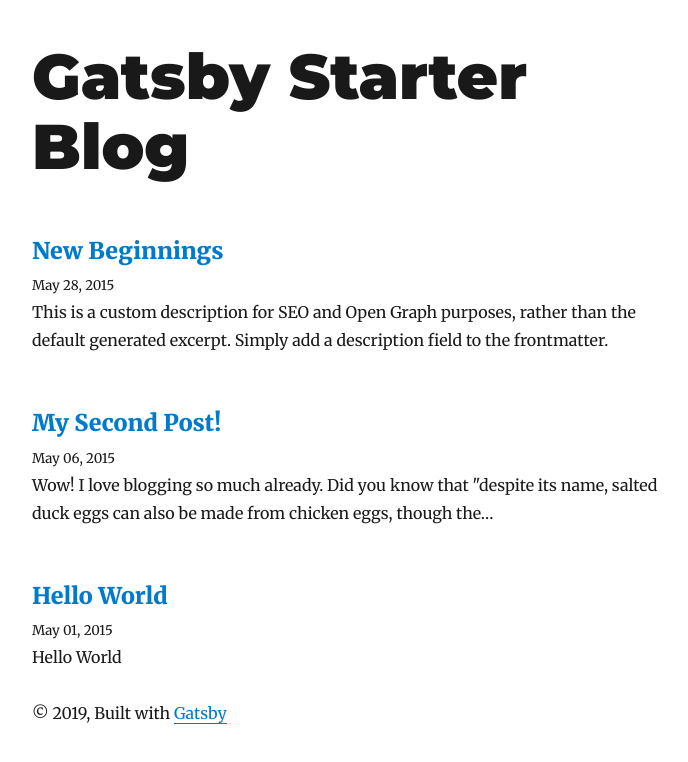
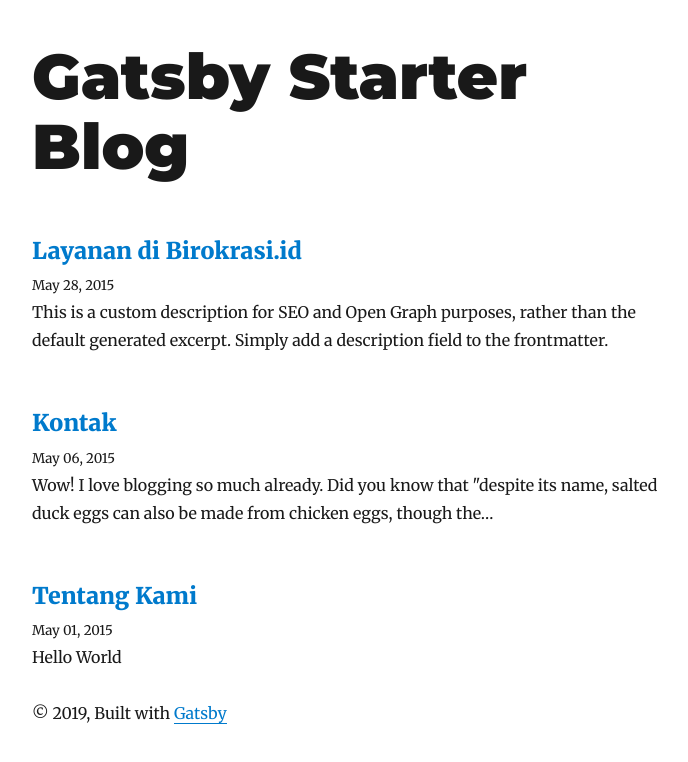
Before and after one commit to satriahrh/birokrasi, a Gatsby site: page / in a window 1280 px wide. Shown: the whole page, without its empty margins (293-981 px from the left). Built offline with nearby package versions, Linux system fonts and the light colour scheme; Gatsby itself is replaced by a stand-in of ours; some packages are replaced by stand-ins of ours.

Commit message:
update first content

```diff
--- a/content/blog/my-second-post/index.md
+++ b/content/blog/kontak/index.md
@@ -1,5 +1,5 @@
 ---
-title: My Second Post!
+title: Kontak
 date: "2015-05-06T23:46:37.121Z"
 ---
 
--- a/content/blog/new-beginnings/index.md
+++ b/content/blog/layanan-di-birokrasi-id/index.md
@@ -1,5 +1,5 @@
 ---
-title: New Beginnings
+title: Layanan di Birokrasi.id
 date: "2015-05-28T22:40:32.169Z"
 description: This is a custom description for SEO and Open Graph purposes, rather than the default generated excerpt. Simply add a description field to the frontmatter.
 ---
--- a/content/blog/hello-world/index.md
+++ b/content/blog/tentang-kami/index.md
@@ -1,5 +1,5 @@
 ---
-title: Hello World
+title: Tentang Kami
 date: "2015-05-01T22:12:03.284Z"
 description: "Hello World"
 ---
```
Also changed, not shown: content/blog/hello-world/salty_egg.jpg (deleted).
